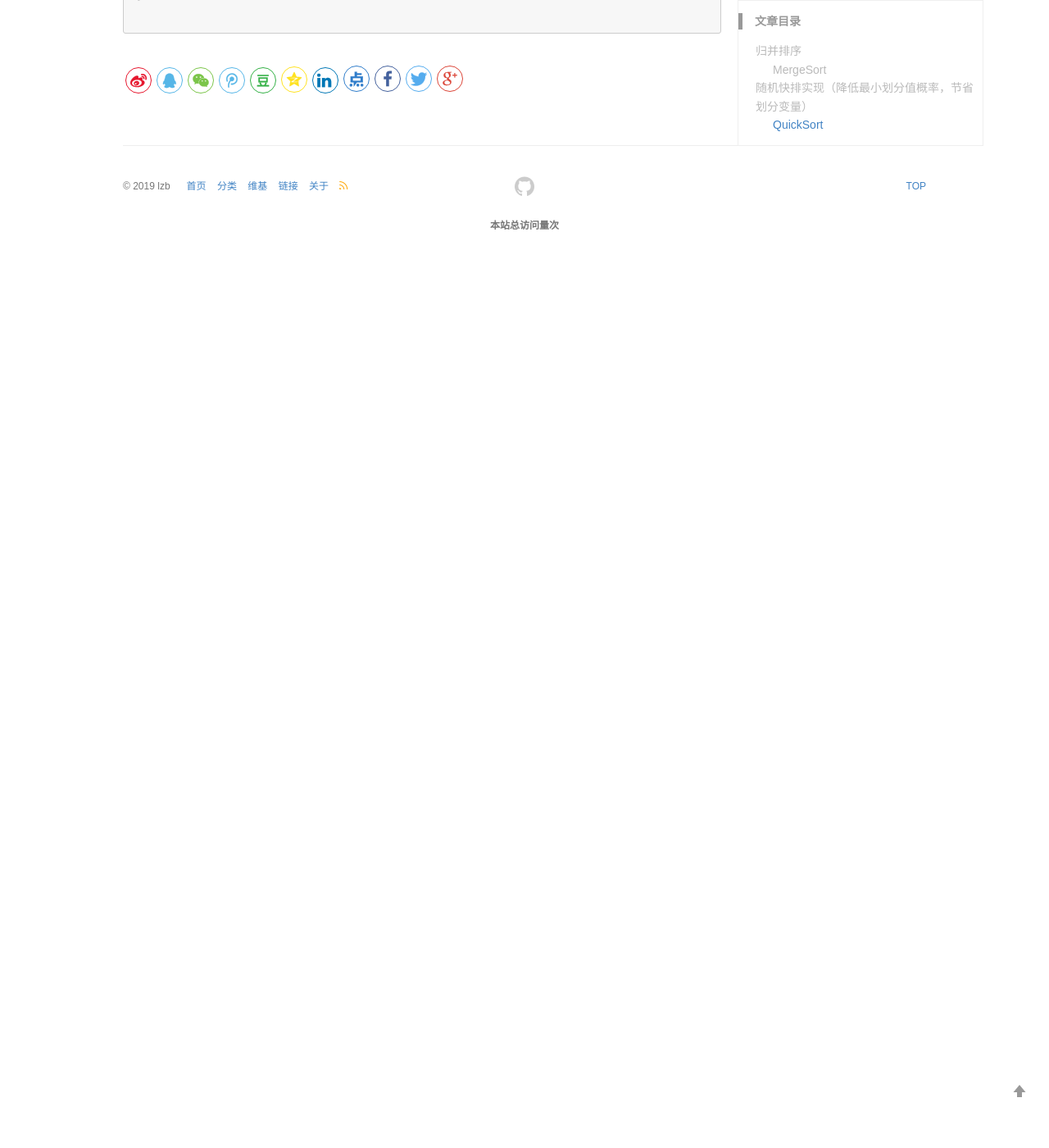
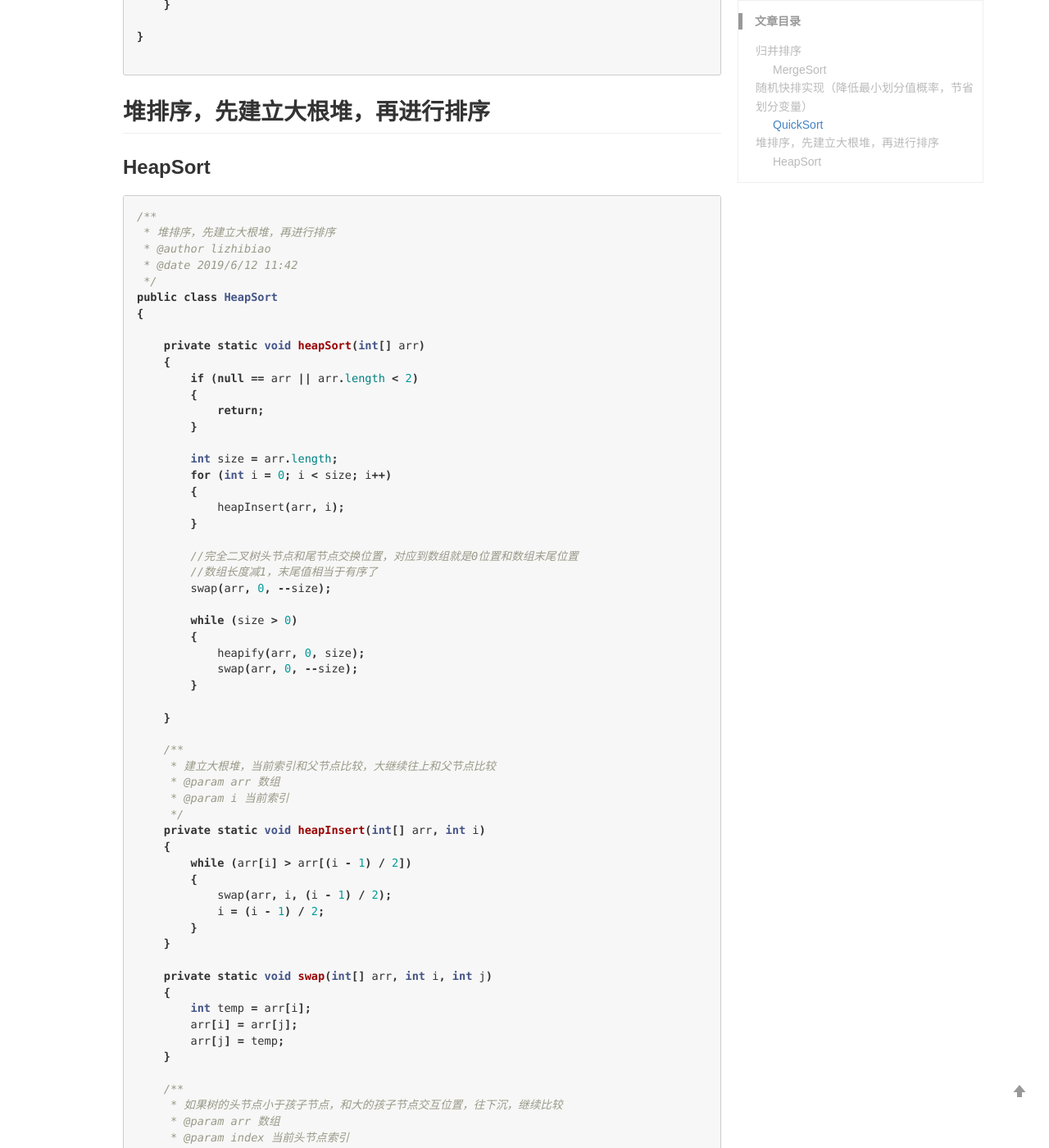
Before and after one commit to lizb0907/lizb0907.github.io, a Jekyll site: the page built from _posts/algorithm/2019-06-02-Algorithm.md, in a window 1280 px wide and 1400 px high, scrolled down 4055 px. Shown: the whole window at 82% size. Built offline with Jekyll 4.4.1, drawn with Linux system fonts in a browser that asks for light colours; comment, search, counter and statistics services are not loaded; before the commit the page ends 4379 px from its top, so only the background shows below that; some of the changed text lies outside the part shown.

Commit message:
daily update 018

````diff
--- a/_posts/algorithm/2019-06-02-Algorithm.md
+++ b/_posts/algorithm/2019-06-02-Algorithm.md
@@ -197,3 +197,107 @@ public class QuickSort
 }
 
 ```
+
+## 堆排序，先建立大根堆，再进行排序
+
+### HeapSort
+
+```java
+/**
+ * 堆排序，先建立大根堆，再进行排序
+ * @author lizhibiao
+ * @date 2019/6/12 11:42
+ */
+public class HeapSort
+{
+
+    private static void heapSort(int[] arr)
+    {
+        if (null == arr || arr.length < 2)
+        {
+            return;
+        }
+
+        int size = arr.length;
+        for (int i = 0; i < size; i++)
+        {
+            heapInsert(arr, i);
+        }
+
+        //完全二叉树头节点和尾节点交换位置，对应到数组就是0位置和数组末尾位置
+        //数组长度减1，末尾值相当于有序了
+        swap(arr, 0, --size);
+
+        while (size > 0)
+        {
+            heapify(arr, 0, size);
+            swap(arr, 0, --size);
+        }
+
+    }
+
+    /**
+     * 建立大根堆，当前索引和父节点比较，大继续往上和父节点比较
+     * @param arr 数组
+     * @param i 当前索引
+     */
+    private static void heapInsert(int[] arr, int i)
+    {
+        while (arr[i] > arr[(i - 1) / 2])
+        {
+            swap(arr, i, (i - 1) / 2);
+            i = (i - 1) / 2;
+        }
+    }
+
+    private static void swap(int[] arr, int i, int j)
+    {
+        int temp = arr[i];
+        arr[i] = arr[j];
+        arr[j] = temp;
+    }
+
+    /**
+     * 如果树的头节点小于孩子节点，和大的孩子节点交互位置，往下沉，继续比较
+     * @param arr 数组
+     * @param index 当前头节点索引
+     * @param size 逻辑上的堆边界值
+     */
+    private static void heapify(int[] arr, int index, int size)
+    {
+        //左孩子索引
+        int leftChild = index * 2 + 1;
+        while (leftChild < size)
+        {
+            //左孩子和右孩子比较大小，取大的孩子节点索引
+            //注意这个三目运算比较，不满足的情况一定是要等于左孩子节点，因为右孩子节点可能越界
+            int largeIndex = leftChild + 1 < size && arr[leftChild + 1] > arr[leftChild] ? leftChild + 1 : leftChild;
+            largeIndex = arr[largeIndex] > arr[index] ? largeIndex : index;
+
+            if (largeIndex == index)
+            {
+                break;
+            }
+
+            swap(arr, index, largeIndex);
+            index = largeIndex;
+            //更新新的头节点的左孩子节点
+            leftChild = index * 2 + 1;
+        }
+    }
+
+
+    public static void main(String[] args)
+    {
+        int[] arr = {8, 6, 7, 6, 3, 1, 2};
+        heapSort(arr);
+        for (int value : arr)
+        {
+            System.out.print(value);
+        }
+
+    }
+
+}
+
+```
````
Also changed, not shown: _posts/concurrent/2019-06-03-GeekTime.md (+5 -0 lines).
